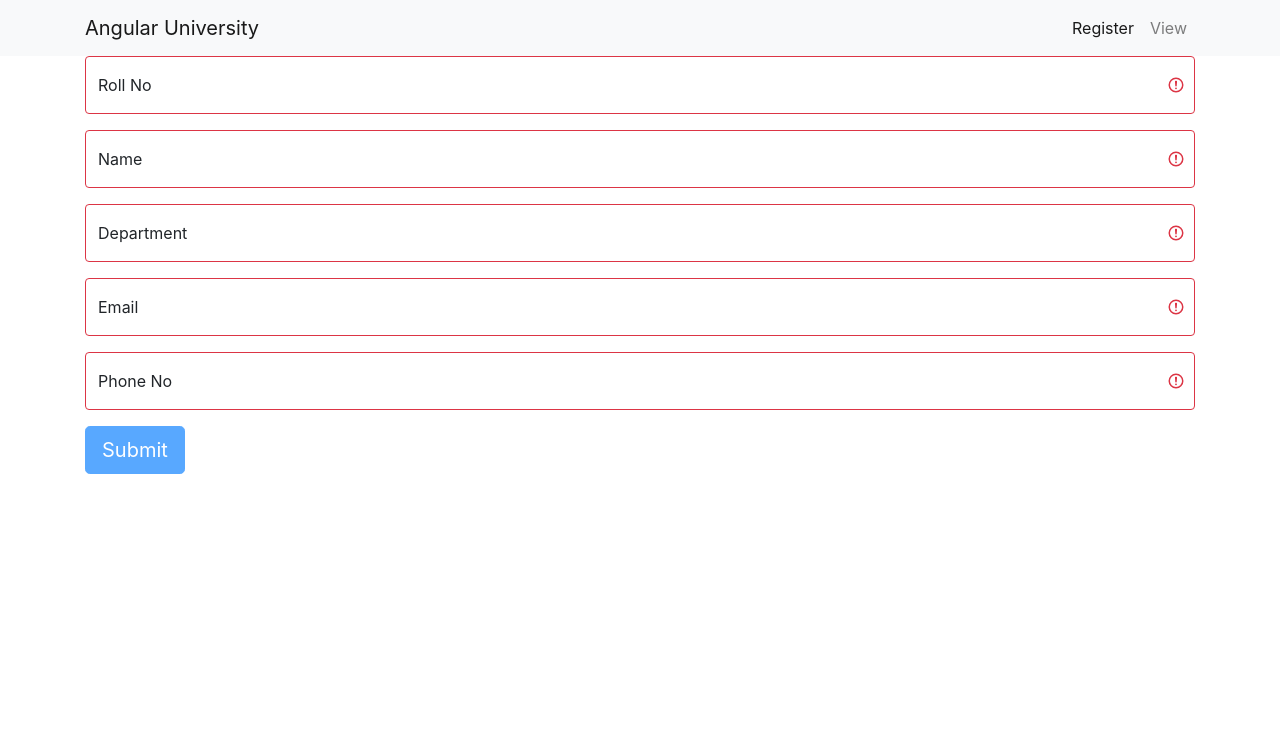
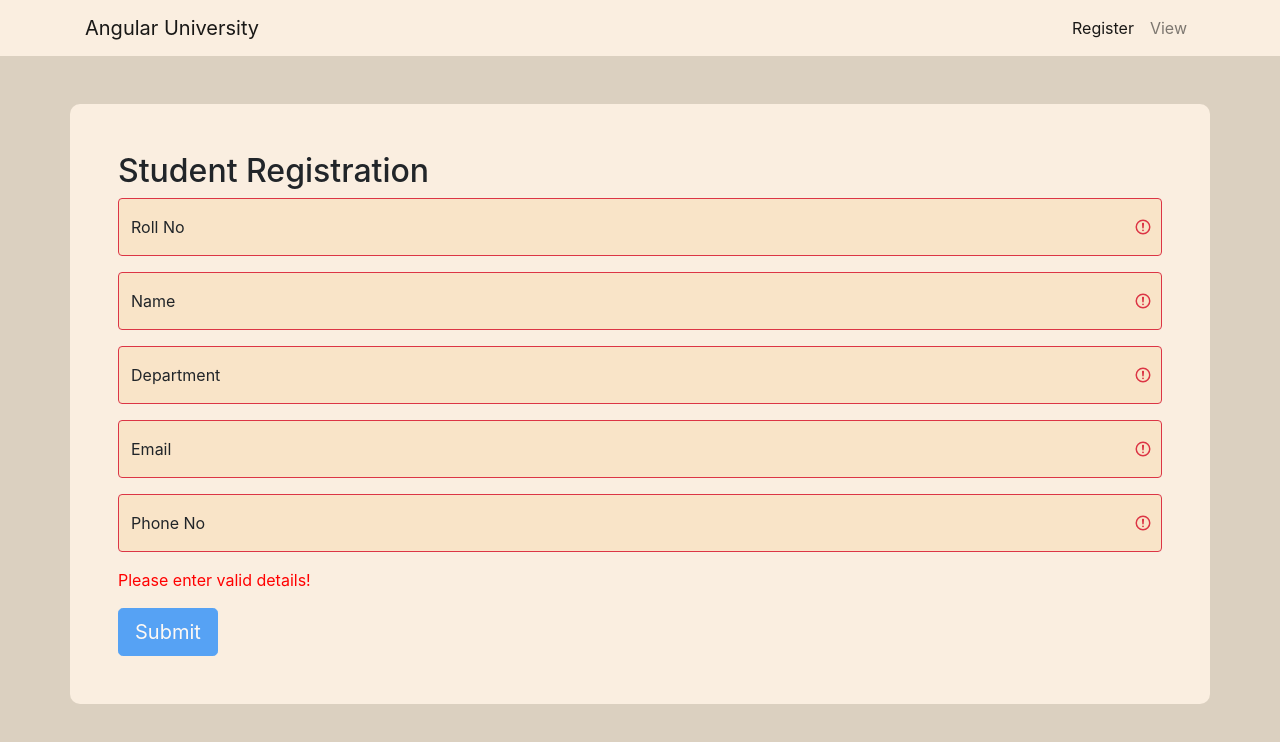
Before and after one commit to JoseVSeb/angular-training-final-assessment, an Angular app: page /register in a window 1280 px wide. Shown: the top 742 px of the page. Built offline with nearby package versions, Linux system fonts and the light colour scheme.

Commit message:
style components

```diff
--- a/src/app/app.component.css
+++ b/src/app/app.component.css
@@ -0,0 +1,10 @@
+.router-style {
+    background-color: #FAEEE0;
+    padding: 3em;
+    border-radius: 10px;
+    margin: 3em auto;
+}
+
+.nav-style {
+    background-color: #FAEEE0!important;
+}
--- a/src/app/app.component.html
+++ b/src/app/app.component.html
@@ -1,4 +1,4 @@
-<nav class="navbar navbar-expand-lg navbar-light bg-light">
+<nav class="navbar navbar-expand-lg navbar-light bg-light nav-style">
   <div class="container">
     <a class="navbar-brand" href="#">Angular University</a>
     <button class="navbar-toggler" type="button" data-bs-toggle="collapse" data-bs-target="#navbarSupportedContent" aria-controls="navbarSupportedContent" aria-expanded="false" aria-label="Toggle navigation">
@@ -18,6 +18,6 @@
   </div>
 </nav>
 
-<div class="container">
+<div class="container router-style">
   <router-outlet></router-outlet>
 </div>
--- a/src/app/register/register.component.css
+++ b/src/app/register/register.component.css
@@ -0,0 +1,7 @@
+input {
+    background-color: #F9E4C8;
+}
+
+.validity-text {
+    color: red;
+}
--- a/src/app/register/register.component.html
+++ b/src/app/register/register.component.html
@@ -9,6 +9,10 @@
         {{toastMessage}}
     </ngb-toast>
 </div>
+
+<h2>
+    Student Registration
+</h2>
 
 <form [formGroup]="studentForm" (submit)="onSubmit(studentForm.value)">
     <div *ngFor="let control of controls" class="form-floating mb-3">
@@ -24,6 +28,9 @@
         />
         <label for={{control}} class="form-label">{{getLabel(control)}}</label>
     </div>
+    <div *ngIf="!studentForm.valid" class="validity-text mb-3">
+        Please enter valid details!
+    </div>
     <button type="submit" [disabled]="!studentForm.valid || submitting" value="Submit" class="btn btn-primary btn-lg">
         <span *ngIf="submitting" class="spinner-border spinner-border-sm" role="status" aria-hidden="true"></span>
         Submit
--- a/src/app/register/register.component.ts
+++ b/src/app/register/register.component.ts
@@ -34,7 +34,7 @@ export class RegisterComponent implements OnInit {
     return _.startCase(value)
   }
 
-  putToast(message: string, header: string = "", error: boolean = false) {
+  putToast(message: string, header: string, error: boolean = false) {
     this.toastError = error
     this.toastMessage = message
     this.toastHeader = header
--- a/src/app/service/api.service.ts
+++ b/src/app/service/api.service.ts
@@ -10,10 +10,10 @@ export class ApiService {
   constructor(private httpClient: HttpClient) { }
 
   registerStudent(student: Student) {
-    return this.httpClient.post<Student>("/students", student)
+    return this.httpClient.post<Student>("students", student)
   }
 
   listStudents() {
-    return this.httpClient.get<Student[]>("/students")
+    return this.httpClient.get<Student[]>("students")
   }
 }
--- a/src/app/view/view.component.css
+++ b/src/app/view/view.component.css
@@ -0,0 +1,5 @@
+table {
+    background-color: #F9E4C8;
+    border-color: #F9CF93;
+    border-radius: 10px;
+}
--- a/src/app/view/view.component.html
+++ b/src/app/view/view.component.html
@@ -1,3 +1,7 @@
+<h2>
+    Student List
+</h2>
+
 <table class="table table-striped">
     <thead>
         <tr>
--- a/src/styles.css
+++ b/src/styles.css
@@ -1 +1,4 @@
 /* You can add global styles to this file, and also import other style files */
+body {
+    background-color: #DBD0C0
+}
```
